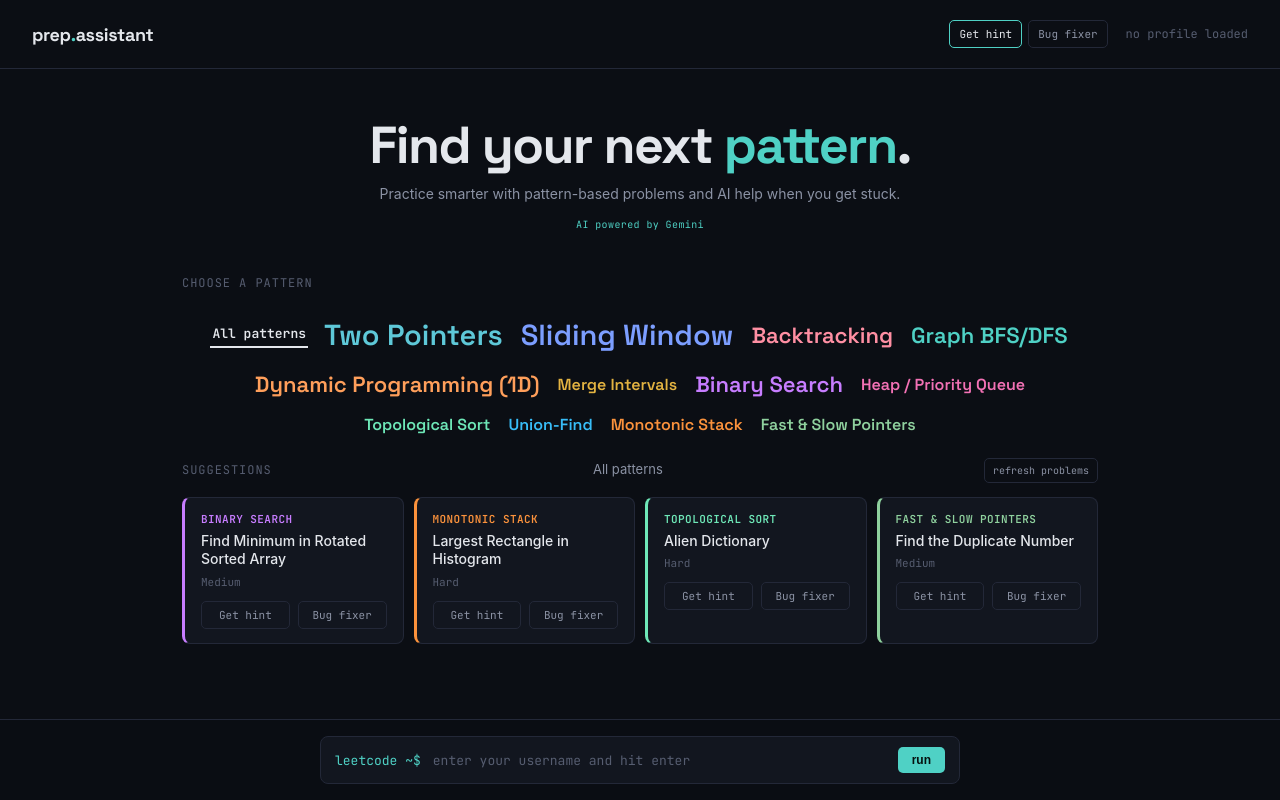
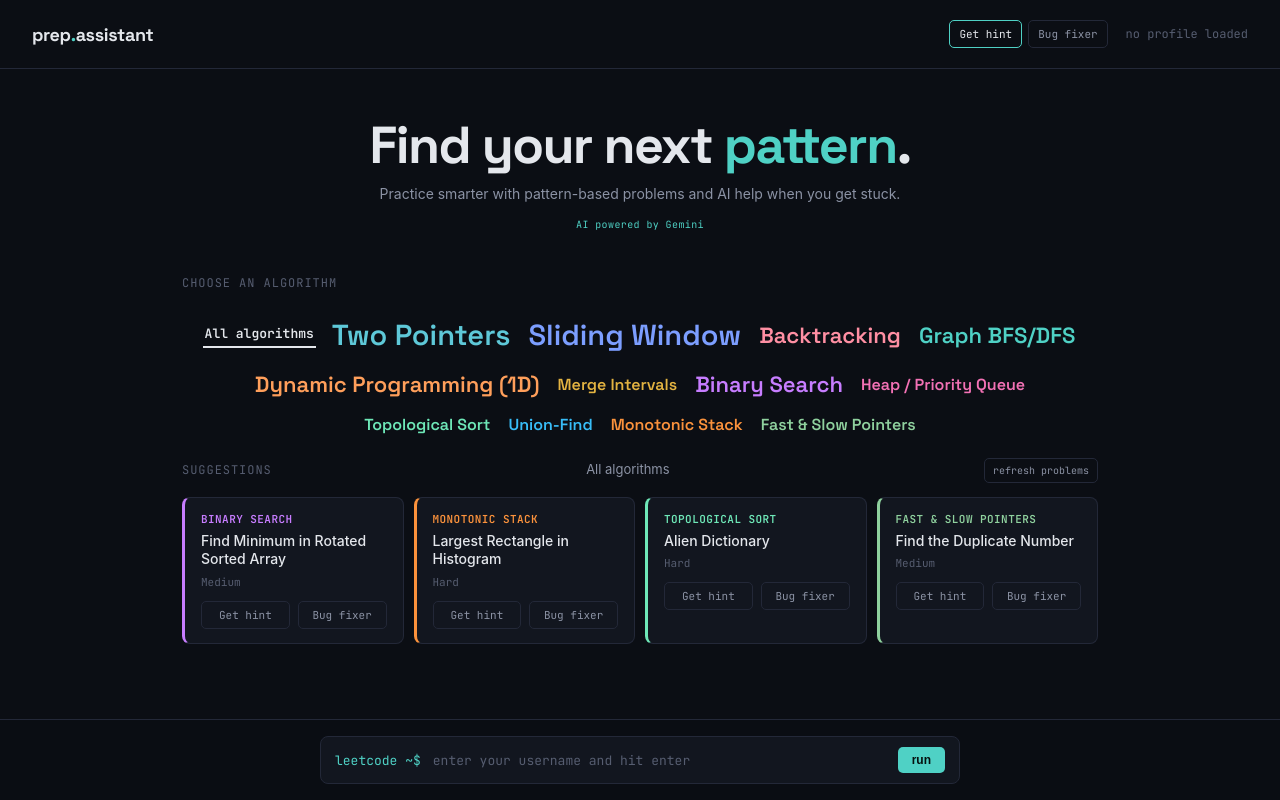
Before and after one commit to saumyarada/PrepAssistant, a React (Vite) app in the folder frontend/: page / in a window 1280 px wide. Built offline with nearby package versions, Linux system fonts and the light colour scheme; no server answers.

Commit message:
Update pattern picker terminology

```diff
--- a/frontend/App.jsx
+++ b/frontend/App.jsx
@@ -34,7 +34,7 @@ export default function App() {
   const [promptStatus, setPromptStatus] = useState("");
   const [promptError, setPromptError] = useState(false);
   const [loaded, setLoaded] = useState(false);
-  const [selectedPattern, setSelectedPattern] = useState("All patterns");
+  const [selectedPattern, setSelectedPattern] = useState("All algorithms");
   const [suggestedProblems, setSuggestedProblems] = useState(() =>
     randomProblems(EXPANDED_SUGGESTIONS)
   );
@@ -78,7 +78,7 @@ export default function App() {
     setPatternData(null);
     setPatternError(null);
     setLoaded(false);
-    setSelectedPattern("All patterns");
+    setSelectedPattern("All algorithms");
     setSuggestedProblems(randomProblems(EXPANDED_SUGGESTIONS));
     setSolvedPage(0);
     setPromptStatus("");
@@ -89,7 +89,7 @@ export default function App() {
   async function handleUsernameSubmit(name) {
     setPromptStatus("loading profile...");
     setPromptError(false);
-    setSelectedPattern("All patterns");
+    setSelectedPattern("All algorithms");
     setSuggestedProblems(randomProblems(EXPANDED_SUGGESTIONS));
     setSolvedPage(0);
 
@@ -126,16 +126,16 @@ export default function App() {
   const selectedProblemPool = clickedPatternSource.filter(
     (problem) => problem.pattern === selectedPattern
   );
-  const activeSuggestionPool = selectedPattern === "All patterns" ? suggestionPool : selectedProblemPool;
+  const activeSuggestionPool = selectedPattern === "All algorithms" ? suggestionPool : selectedProblemPool;
   const refreshSource =
-    selectedPattern === "All patterns"
+    selectedPattern === "All algorithms"
       ? loaded
         ? syncedSuggestions
         : EXPANDED_SUGGESTIONS
       : selectedProblemPool;
   const hasProblemRefresh = refreshSource.length > 4;
   const visibleSuggestions =
-    selectedPattern === "All patterns" ? suggestedProblems : suggestedProblems.filter(
+    selectedPattern === "All algorithms" ? suggestedProblems : suggestedProblems.filter(
       (problem) => problem.pattern === selectedPattern
     );
   const rankedPatterns = patternData?.coverage
@@ -260,14 +260,14 @@ export default function App() {
       )}
 
       <div className="section">
-        <div className="section-label mono">choose a pattern</div>
+        <div className="section-label mono">choose an algorithm</div>
         <PatternPicker
           patterns={visiblePatterns}
           selectedPattern={selectedPattern}
           compact={loaded}
           onSelect={(pattern) => {
             setSelectedPattern(pattern);
-            const pool = pattern === "All patterns" ? suggestionPool : clickedPatternSource.filter(
+            const pool = pattern === "All algorithms" ? suggestionPool : clickedPatternSource.filter(
               (problem) => problem.pattern === pattern
             );
             setSuggestedProblems(randomProblems(pool, 4, suggestedProblems));
--- a/frontend/PatternPicker.jsx
+++ b/frontend/PatternPicker.jsx
@@ -4,13 +4,13 @@ export default function PatternPicker({ patterns, selectedPattern, onSelect, com
   return (
     <div
       className={`pattern-picker ${compact ? "compact" : ""}`}
-      aria-label="Choose a problem pattern"
+      aria-label="Choose an algorithm"
     >
       <button
-        className={`pattern-choice all ${selectedPattern === "All patterns" ? "selected" : ""}`}
-        onClick={() => onSelect("All patterns")}
+        className={`pattern-choice all ${selectedPattern === "All algorithms" ? "selected" : ""}`}
+        onClick={() => onSelect("All algorithms")}
       >
-        All patterns
+        All algorithms
       </button>
       {patterns.map((pattern) => (
         <button
```
